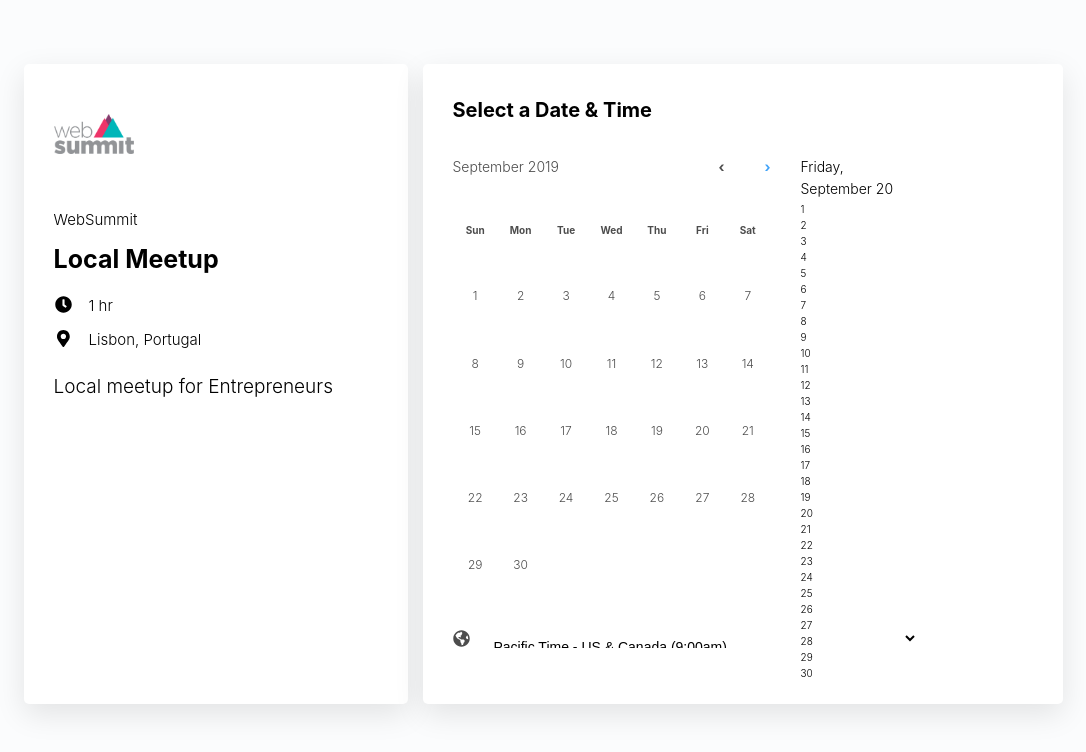
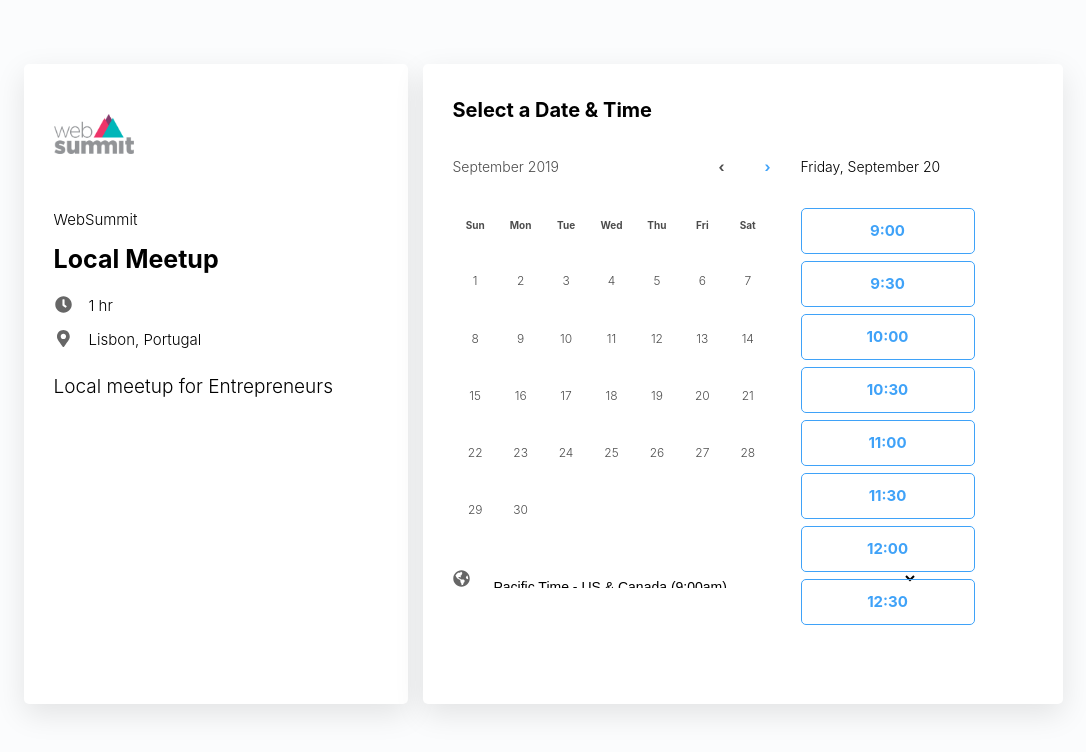
Before and after one commit to oskargaw/calendar, a React (Create React App) app: page / in a window 1280 px wide. Shown: the top 752 px of the page, without its empty margins (97-1183 px from the left). Built offline with nearby package versions, Linux system fonts and the light colour scheme.

Commit message:
Added data with specific hours, changed the layout of hours section to the desirable one

```diff
--- a/src/data/daysInSeptember.js
+++ b/src/data/daysInSeptember.js
@@ -31,4 +31,27 @@
   30
 ];
 
+export const hours = [
+  "9:00",
+  "9:30",
+  "10:00",
+  "10:30",
+  "11:00",
+  "11:30",
+  "12:00",
+  "12:30",
+  "13:00",
+  "13:30",
+  "14:00",
+  "14:30",
+  "15:00",
+  "15:30",
+  "16:00",
+  "16:30",
+  "17:00",
+  "17:30",
+  "18:00",
+  "18:30"
+];
+
 export const daysNames = ["Sun", "Mon", "Tue", "Wed", "Thu", "Fri", "Sat"];
--- a/src/pages/Homepage.js
+++ b/src/pages/Homepage.js
@@ -8,7 +8,7 @@
 
 import Card from "../components/Card/Card";
 
-import { daysInSeptember, daysNames } from "../data/daysInSeptember";
+import { daysInSeptember, daysNames, hours } from "../data/daysInSeptember";
 
 import webSummitLogo from "../img/web-summit-logo.png";
 
@@ -127,9 +127,16 @@
             <div className="card__calendar-content-title">
               Friday, September 20
             </div>
-            <div>
-              {daysInSeptember
-                ? daysInSeptember.map(day => <div key={day}>{day}</div>)
+            <div className="card__calendar-content-hours-container">
+              {hours
+                ? hours.map(hour => (
+                    <div
+                      key={hour}
+                      className="card__calendar-content-hours-item"
+                    >
+                      {hour}
+                    </div>
+                  ))
                 : null}
             </div>
           </div>
--- a/src/pages/Homepage.scss
+++ b/src/pages/Homepage.scss
@@ -69,6 +69,7 @@
 
     &-icon {
       font-size: 1.7rem;
+      color: rgba($color-black, 0.6);
     }
   }
 
@@ -79,6 +80,7 @@
   &__calendar-content {
     &-container {
       padding-top: 3rem;
+      height: 60vh;
 
       display: flex;
     }
@@ -99,7 +101,7 @@
         height: 80%;
 
         &--day {
-          width: 85%;
+          width: 80%;
           height: 70%;
           border-radius: 10rem;
           font-size: 1.2rem;
@@ -133,7 +135,41 @@
     }
 
     &-hours {
-      width: 20%;
+      width: 30%;
+
+      &-container {
+        height: 100%;
+        overflow: scroll;
+        padding-top: 3rem;
+      }
+
+      &-item {
+        width: 100%;
+        border: solid $color-blue 1px;
+        border-radius: 0.5rem;
+        color: $color-blue;
+        font-size: 1.5rem;
+        font-weight: bold;
+        padding: 10px 0;
+        cursor: pointer;
+
+        display: flex;
+        justify-content: center;
+
+        &:not(:last-child) {
+          margin-bottom: 0.7rem;
+        }
+
+        &:hover {
+          background-color: rgba($color-blue, 0.2);
+        }
+
+        &:active {
+          color: $color-white;
+          font-weight: bold;
+          background-color: $color-blue;
+        }
+      }
     }
 
     &-title {
```
